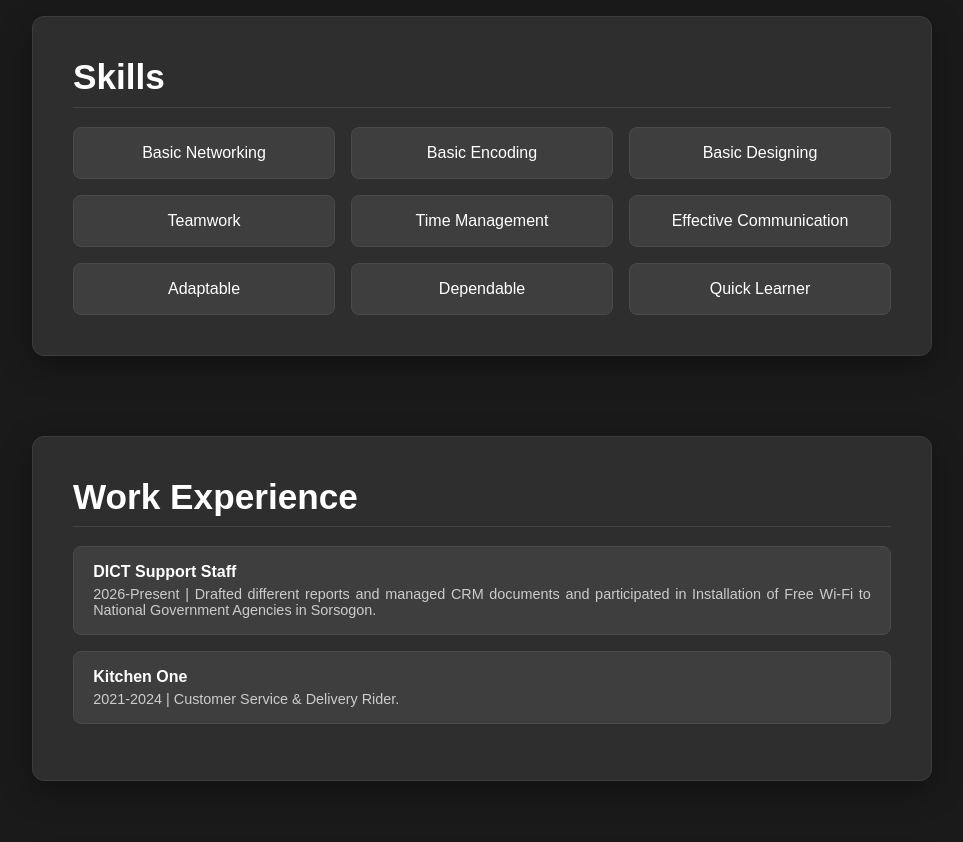
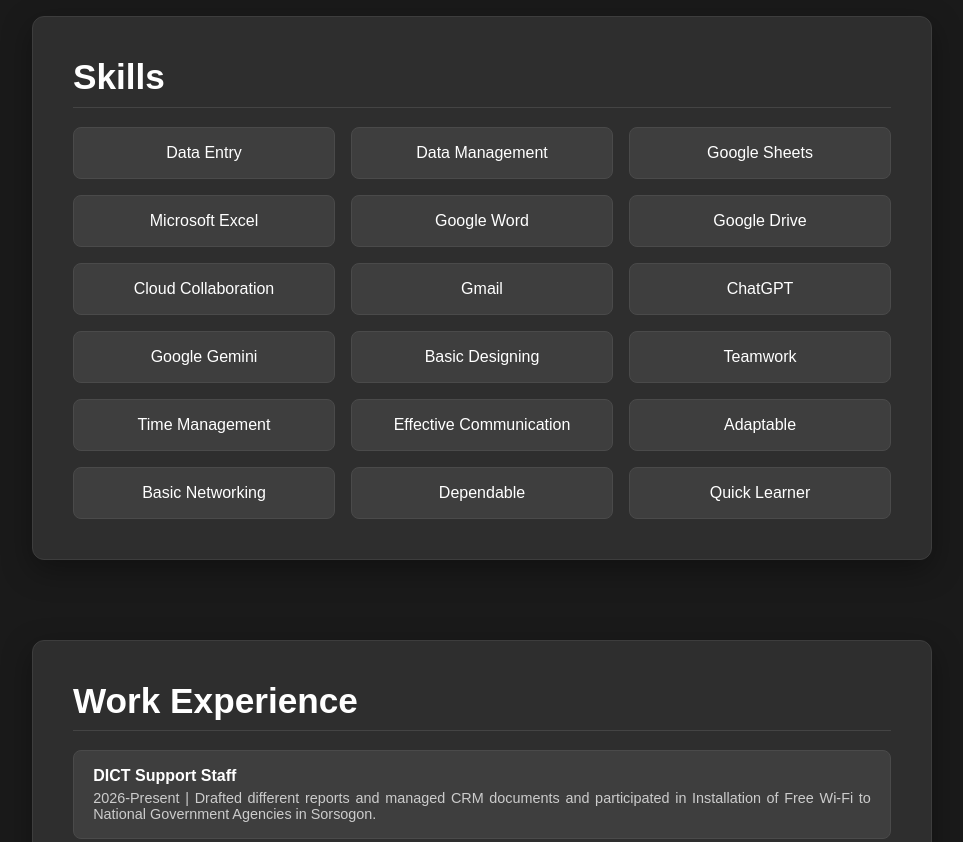
Before and after one commit to paolo1234554321/PAOLO_PORTFOLIO, a plain HTML site: page index.html in a window 1280 px wide. Shown: the part 1460-2302 px from the top of the page, without its empty margins (158-1121 px from the left). Drawn offline with Linux system fonts and the light colour scheme.

Commit message:
Add files via upload
update

```diff
--- a/index.html
+++ b/index.html
@@ -95,10 +95,34 @@
                 <h2>Skills</h2>
                 <div class="skills-grid">
                     <div class="skill-card">
-                        <span>Basic Networking</span>
+                        <span>Data Entry</span>
                     </div>
-                    <div class="skill-card">
-                        <span>Basic Encoding</span>
+                     <div class="skill-card">
+                        <span>Data Management</span>
+                    </div>
+                     <div class="skill-card">
+                        <span>Google Sheets</span>
+                    </div>
+                     <div class="skill-card">
+                        <span>Microsoft Excel</span>
+                    </div>
+                     <div class="skill-card">
+                        <span>Google Word</span>
+                    </div>
+                     <div class="skill-card">
+                        <span>Google Drive</span>
+                    </div>
+                     <div class="skill-card">
+                        <span>Cloud Collaboration</span>
+                    </div>
+                     <div class="skill-card">
+                        <span>Gmail</span>
+                    </div>
+                     <div class="skill-card">
+                        <span>ChatGPT</span>
+                    </div>
+                     <div class="skill-card">
+                        <span>Google Gemini</span>
                     </div>
                     <div class="skill-card">
                         <span>Basic Designing</span>
@@ -114,6 +138,9 @@
                     </div>
                     <div class="skill-card">
                         <span>Adaptable</span>
+                    </div>
+                     <div class="skill-card">
+                        <span>Basic Networking</span>
                     </div>
                     <div class="skill-card">
                         <span>Dependable</span>
```
Also changed, not shown: image4/reports_8.jpg (added).
